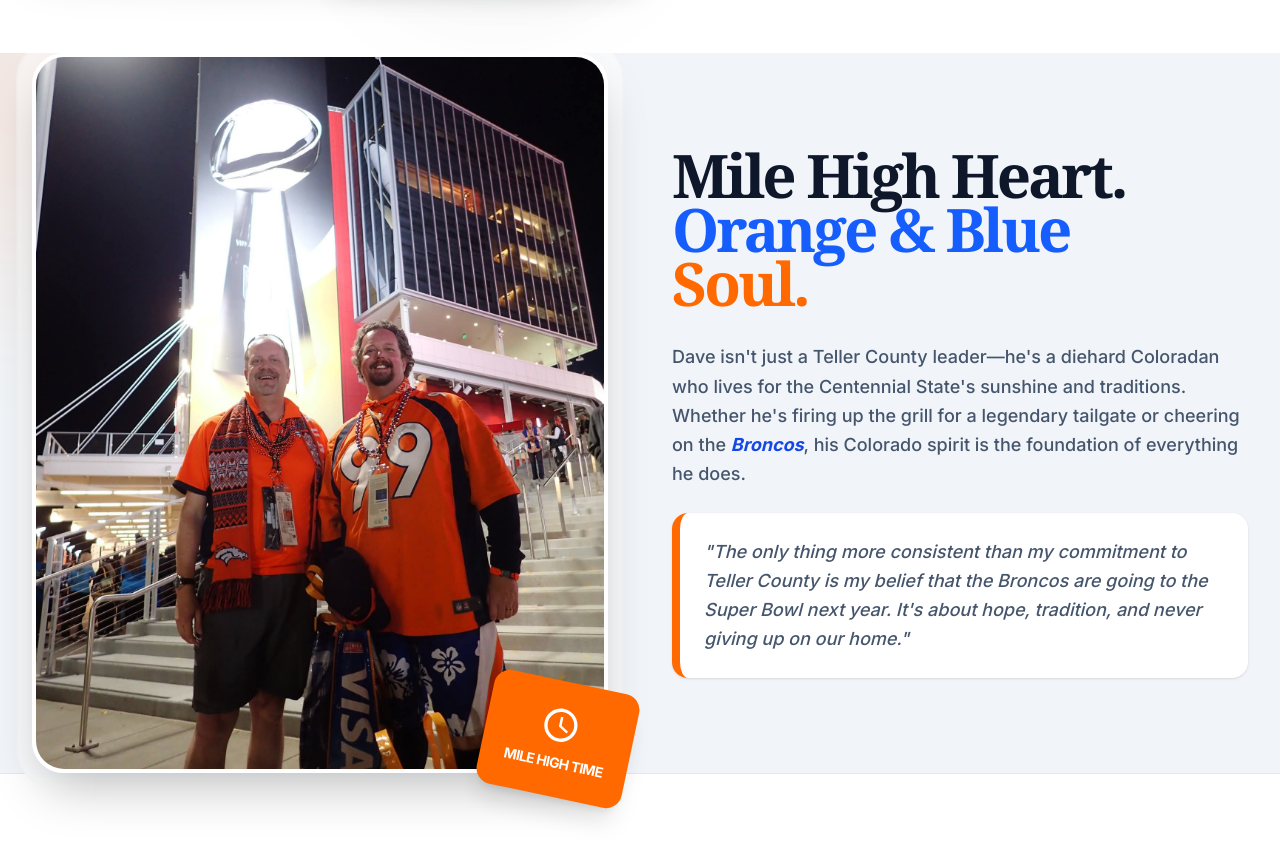
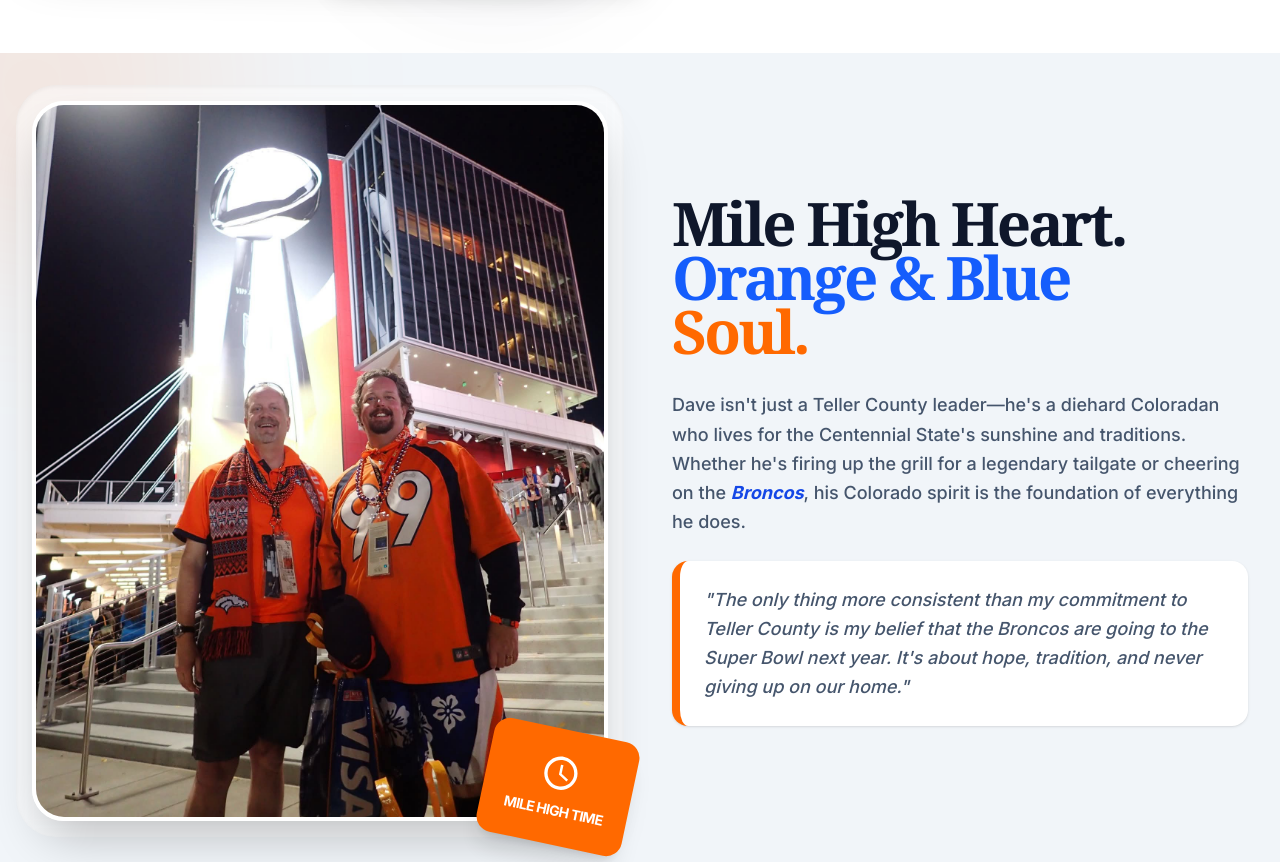
Before and after one commit to objectivehtml/trustdavepaul, a website built with Vite: page index.html in a window 1280 px wide. Shown: the part 1649-2511 px from the top of the page. Built offline with nearby package versions, Linux system fonts and the light colour scheme.

Commit message:
updated padding

```diff
--- a/index.html
+++ b/index.html
@@ -208,8 +208,7 @@
             <div class="absolute -top-40 -left-40 w-96 h-96 bg-orange-500/10 rounded-full blur-[100px]"></div>
             <div class="absolute -bottom-40 -right-40 w-96 h-96 bg-blue-600/10 rounded-full blur-[100px]"></div>
 
-
-            <div class="max-w-7xl mx-auto px-4 sm:px-6 lg:px-8 relative z-10">
+            <div class="max-w-7xl mx-auto py-12 px-4 sm:px-6 lg:px-8 relative z-10">
                 <div class="flex flex-col lg:flex-row items-center gap-16">
                     <div class="w-full lg:w-1/2 order-2 lg:order-1">
                         <div class="relative">
```
